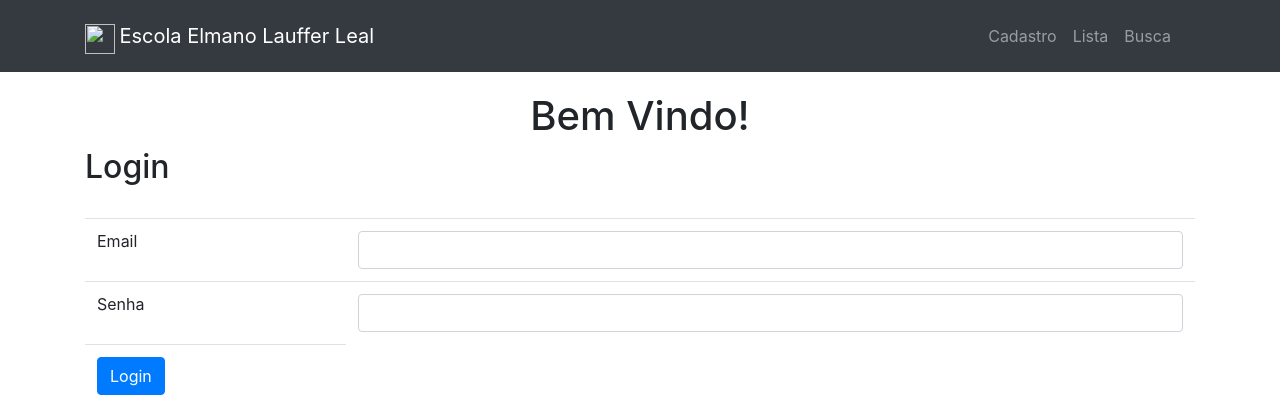
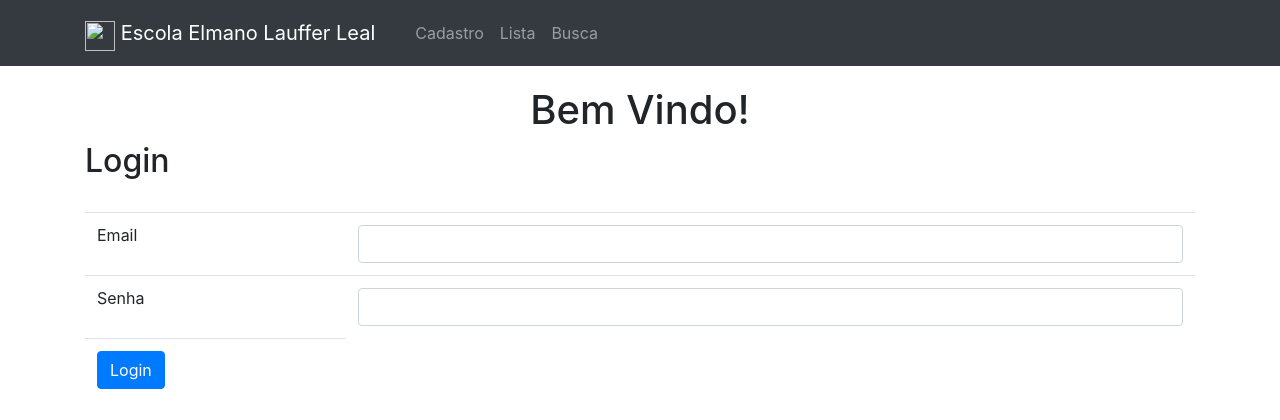
Before and after one commit to MendesRuanito/escola, a PHP site: page / in a window 1280 px wide. Shown: the top 420 px of the page. Run offline with PHP 8.4, Linux system fonts and the light colour scheme; some libraries are stand-ins or nearby versions.

Commit message:
Update NODE

```diff
--- a/cabecalho.php
+++ b/cabecalho.php
@@ -15,24 +15,14 @@
 </head>
 
 <body>
-	<div class="navbar sticky-top navbar-expand-sm navbar-dark nav-pills bg-dark">
+<nav class="navbar navbar-inverse navbar-collapse sticky-top navbar-expand-sm navbar-dark nav-pills bg-dark" >
 		<div class="container">
-			<div class="navbar-header">
-				<img src="https://newtoncruzoficial.com/wp-content/uploads/2018/08/cropped-book-favicon-512-1.png" width="30" height="30" class="d-inline-block align-top" alt="" style="margin-top: 8px;">
+	<div class="navbar-brand">
+		<img src="https://newtoncruzoficial.com/wp-content/uploads/2018/08/cropped-book-favicon-512-1.png" width="30" height="30" class="d-inline-   block align-top" alt="" style="margin-top: 8px;">
 		<a class="navbar-brand" href="index.php">Escola Elmano Lauffer Leal</a>
 	</div>
-			<div class="navbar-nav">
-
-				<ul class="navbar navbar-nav">
-
-					<li><a class="nav-link" href="aluno-formulario.php">Cadastro</a></li>
-
-					<li><a class="nav-link" href="aluno-lista.php">Lista</a></li>
-
-					<li><a class="nav-link" href="aluno-busca.php">Busca</a></li>
-
 	<?php if(usuarioEstaLogado()){?>
-					<div class="dropdown">
+	<div class="dropdown navbar-brand">
 		<button class="btn btn-secondary dropdown-toggle btn-sm" type="button" id="dropdownMenuButton" data-toggle="dropdown" aria-haspopup="true" aria-expanded="false">
 			Olá <?=usuarioLogado()?>!
 		</button>
@@ -41,10 +31,27 @@
 		</div>
 	</div>
 	<?php } ?>
+	<button class="navbar-toggler" type="button" data-toggle="collapse" data-target="#navbarTogglerDemo01" aria-controls="navbarTogglerDemo01" aria-expanded="false" aria-label="Toggle navigation">
+		<span class="navbar-toggler-icon"></span>
+	</button>
+	<div class="collapse navbar-collapse" id="navbarTogglerDemo01">
+		<ul class="nav navbar-nav">
+			<li class="nav-item ">
+				<a class="nav-link" href="aluno-formulario.php">Cadastro</a>
+			</li>
+			<li class="nav-item">
+				<a class="nav-link" href="aluno-lista.php">Lista</a>
+			</li>
+			<li class="nav-item">
+				<a class="nav-link" href="aluno-busca.php">Busca</a>
+			</li>
+			<div class="d-flex flex-row-reverse bd-highlight">
+
 		</ul>
 	</div>
 	</div>
 </div>
+</nav>
 
 	<div class="container">
 		<div class="principal">
--- /dev/null
+++ b/esta-conectado.php
@@ -0,0 +1,5 @@
+<?php
+    if(!isset($_COOKIE["usuario_logado"])) {
+        header("Location: index.php");
+    }
+?>
```
Also changed, not shown: aluno-nomes.php (added, +21 -0 lines), altera-aluno-formulario.php (line endings or trailing spaces). Lines whose indentation alone changed are shown as unchanged.
